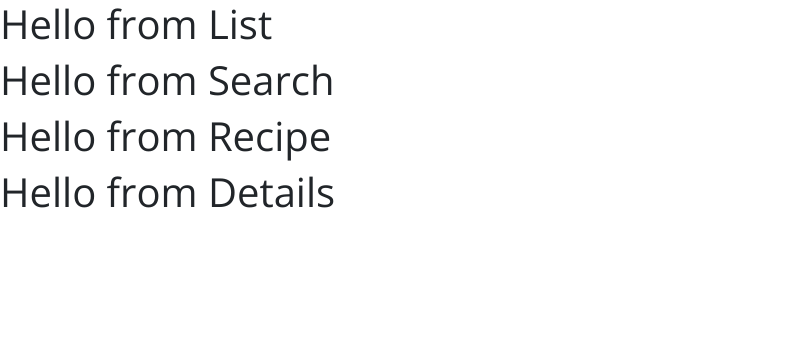
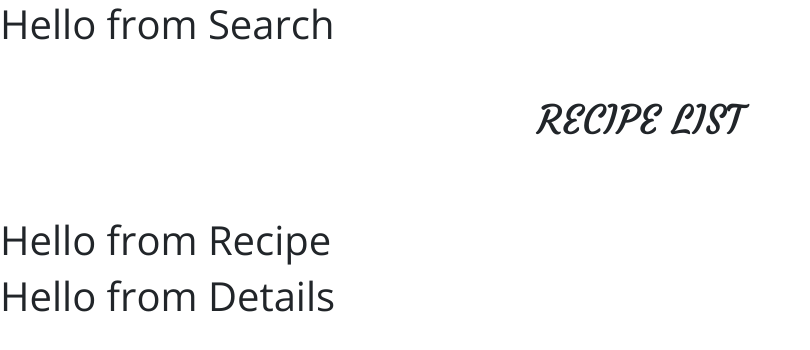
Before and after one commit to alinsg/recipes, a React (Create React App) app: page / in a window 1280 px wide. Shown: the top 350 px of the page, without its empty margins (0-810 px from the left). Built offline with nearby package versions, Linux system fonts and the light colour scheme; no server answers.

Commit message:
Modified recipe list header

```diff
--- a/src/App.js
+++ b/src/App.js
@@ -39,7 +39,7 @@
     console.log(this.state.recipes);
     return (
       <React.Fragment>
-        <RecipeList />
+        <RecipeList recipes={this.state.recipes}/>
         <RecipeDetails />
       </React.Fragment>
     );
--- a/src/components/RecipeList.js
+++ b/src/components/RecipeList.js
@@ -4,10 +4,19 @@
 
 class RecipeList extends Component {
   render() {
+    const {recipes} = this.props;
     return (
       <React.Fragment>
-        <h1>Hello from List</h1>
         <RecipeSearch />
+          <div className="container my-5">
+            {/*Title*/}
+            <div className="row">
+              <div className="col-10 mx-auto col-md-6 text-center text-uppercase mb-3">
+                <h1 className="text-slanted">Recipe list</h1>
+              </div>
+            </div>
+            {/*End of title*/}
+          </div>
         <Recipe />
       </React.Fragment>
     );
```
